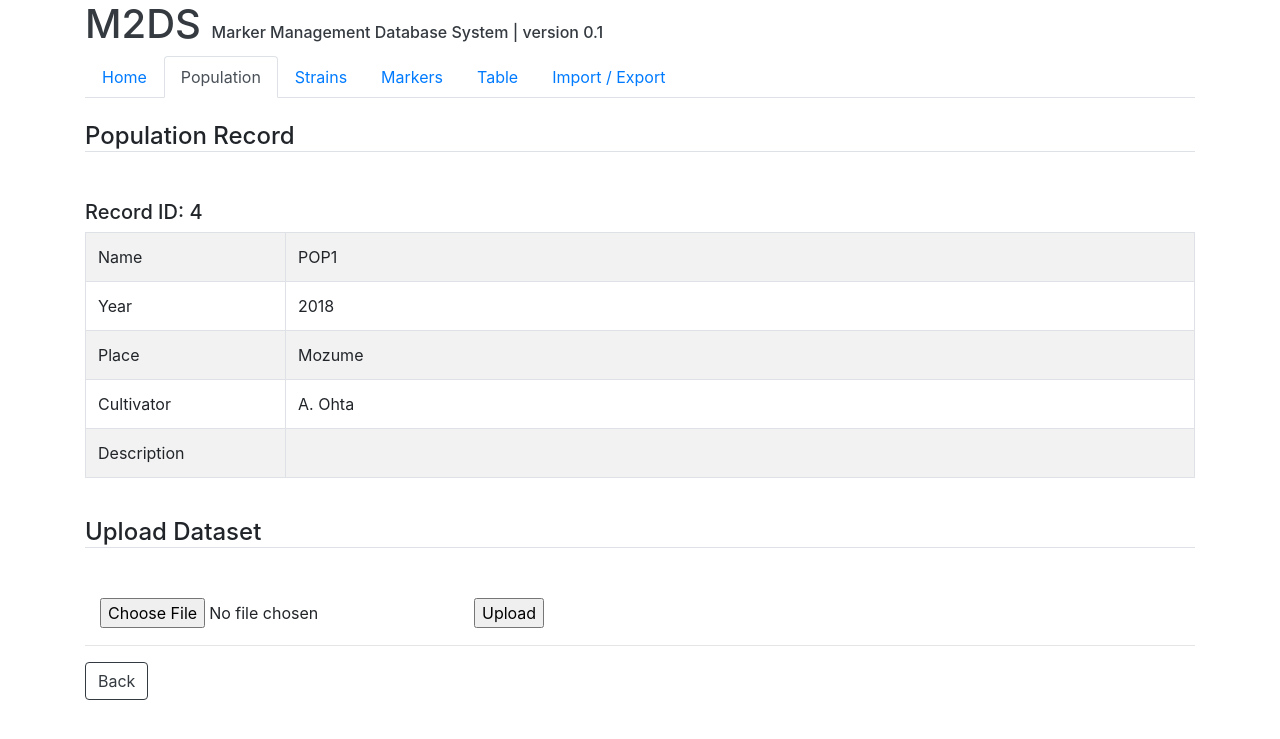
After one commit to qqep685d/M2DS, a Django app: page /population/upload/4/ in a window 1280 px wide. The commit adds this page. Shown: the top 739 px of the page. Run offline with Django 3.2, Linux system fonts and the light colour scheme; data comes from the database, SQL or seed files in the repository; both versions use the stored data as it was after the commit; some libraries are stand-ins or nearby versions.

Commit message:
add file-upload page

```diff
--- a/m2ds/mm/models.py
+++ b/m2ds/mm/models.py
@@ -3,7 +3,7 @@ from django.core.validators import RegexValidator
 
 
 class Population(models.Model):
-    year_number_regex = RegexValidator(regex=r'^[1-2][0-9][0-9][0-9]$', message='4-digits number')
+    year_number_regex = RegexValidator(regex=r'^[0-9]{0,4}$', message='Year number')
 
     id     = models.AutoField('ID', primary_key=True)
     name   = models.CharField('Name', max_length=50)
@@ -33,6 +33,7 @@ class Strain(models.Model):
     def __str__(self):
         return self.name
 
+
 class Marker(models.Model):
     marker_types = (('g', 'Genetic Marker'), ('p', 'Phenotypic Marker'))
 
@@ -48,6 +49,7 @@ class Marker(models.Model):
     def __str__(self):
         return self.name
 
+
 class MSTable(models.Model):
     id     = models.AutoField('ID', primary_key=True)
     strain = models.ForeignKey(Strain, to_field='id', related_name='strains', on_delete=models.CASCADE)
--- a/m2ds/mm/templates/mm/base.html
+++ b/m2ds/mm/templates/mm/base.html
@@ -11,10 +11,11 @@
 
 <body>
     <div class="container">
+        <h1><a href="{% url 'mm:index' %}" class="text-dark" style="text-decoration: none;">M2DS <span style="font-size:12pt;">Marker Management Database System | version 0.1</span></a></h1>
         <!-- Navigation bar -->
         <ul class="nav nav-tabs">
             <li class="nav-item"><a href="{% url 'mm:index' %}" class="nav-link {% ifequal active_navi 0 %} active {% endifequal %}">Home</a></li>
-            <li class="nav-item"><a href="{% url 'mm:population_list' %}" class="nav-link {% ifequal active_navi 1 %} active {% endifequal %}">Populations</a></li>
+            <li class="nav-item"><a href="{% url 'mm:population_list' %}" class="nav-link {% ifequal active_navi 1 %} active {% endifequal %}">Population</a></li>
             <li class="nav-item"><a href="{% url 'mm:strain_list' %}" class="nav-link {% ifequal active_navi 2 %} active {% endifequal %}">Strains</a></li>
             <li class="nav-item"><a href="#" class="nav-link {% ifequal active_navi 3 %} active {% endifequal %}">Markers</a></li>
             <li class="nav-item"><a href="#" class="nav-link {% ifequal active_navi 4 %} active {% endifequal %}">Table</a></li>
--- a/m2ds/mm/templates/mm/population_edit.html
+++ b/m2ds/mm/templates/mm/population_edit.html
@@ -2,7 +2,7 @@
 {% load bootstrap4 %}
 
 {% block content %}
-    <h4 class="mt-4 mb-5 border-bottom">Edit | Cultivation Record</h4>
+    <h4 class="mt-4 mb-5 border-bottom">Edit | Population Record</h4>
     {% if population_id %}
     <form action="{% url 'mm:population_edit' population_id=population_id %}" method="post">
     {% else %}
@@ -16,5 +16,6 @@
             </div>
         </div>
     </form>
+    <hr>
     <a href="{% url 'mm:population_list' %}" class="btn btn-outline-dark">Back</a>
 {% endblock content %}
--- /dev/null
+++ b/m2ds/mm/templates/mm/population_upload.html
@@ -0,0 +1,51 @@
+{% extends "mm/base.html" %}
+{% load bootstrap4 %}
+
+{% block content %}
+    {% for population_rec in population_recs %}
+        <h4 class="mt-4 mb-5 border-bottom">Population Record</h4>
+        <div class="row">
+            <div class="col-md-2"><h5>Record ID: {{population_rec.id}}</h5></div>
+        </div>
+        <div class="table-responsive">
+            <table class="table table-striped table-bordered">
+                <tbody>
+                    <tr><td style="width:200px;">Name</td><td>{{population_rec.name}}</td></tr>
+                    <tr><td>Year</td><td>{{population_rec.year}}</td></tr>
+                    <tr><td>Place</td><td>{{population_rec.place}}</td></tr>
+                    <tr><td>Cultivator</td><td>{{population_rec.cultivator}}</td></tr>
+                    <tr><td>Description</td><td>{{population_rec.description}}</td></tr>
+                </tbody>
+            </table>
+        </div>
+
+        <h4 class="mt-4 mb-5 border-bottom">Upload Dataset</h4>
+        <form method="post" enctype="multipart/form-data">
+            {% csrf_token %}
+            <table>
+                <tr>
+                    <td class="col-md-9"><input type="file" name="file"></td>
+                    <td class="col-md-3"><input type="submit" value="Upload"></td>
+                </tr>
+                <div class="offset-md-3 col-md-3"></div>
+            </table>
+        </form>
+
+        {% if uploaded_file %}
+            <h4 class="mt-4 mb-5 border-bottom">Import Dataset to Database</h4>
+            <table class="table table-bordered">
+                <tr>
+                    <td>Dataset</td>
+                    <td class="col-md-8">{{uploaded_file}}</td>
+                    <td class="col-md-2">
+                        <a href="{% url 'mm:population_confirm' population_id=population_rec.id %}" class="btn btn-info btn-sm">Compile</a>
+                    </td>
+                </tr>
+            </table>
+        {% endif %}
+    {% endfor %}
+
+    <hr>
+
+    <a href="{% url 'mm:population_list' %}" class="btn btn-outline-dark">Back</a>
+{% endblock content %}
--- a/m2ds/mm/urls.py
+++ b/m2ds/mm/urls.py
@@ -11,11 +11,16 @@ urlpatterns = [
     path('population/', views.population_list, name='population_list'),    # Show
     path('population/add/', views.population_edit, name='population_add'), # Add
     path('population/edit/<int:population_id>/', views.population_edit, name='population_edit'),  # Edit
-#    path('population/del/<int:population_id>/', views.population_del, name='population_del'),     # Delete
+    path('population/confirm/<int:population_id>/', views.population_confirm, name='population_confirm'),     # Delete
+    path('population/del/<int:population_id>/', views.population_del, name='population_del'),     # Delete
+    path('population/upload/<int:population_id>/', views.population_upload, name='population_upload'),  # Data Upload
 
     # URLs for Strain
     path('strain/', views.strain_list, name='strain_list'),    # Show
 #    path('strain/add/', views.strain_edit, name='strain_add'), # Add
 #    path('strain/edit/<int:strain_id>/', views.strain_edit, name='strain_edit'),  # Edit
 #    path('strain/del/<int:strain_id>/', views.strain_del, name='strain_del'),     # Delete
+
+    # URLs for MSTable
+
 ]
--- a/m2ds/mm/views.py
+++ b/m2ds/mm/views.py
@@ -1,9 +1,10 @@
 from django.shortcuts import render, get_object_or_404, redirect
-from django.http import HttpResponse
+from django.http import HttpResponse, HttpResponseRedirect
+
+import sys, os
 
 from mm.models import Population, Strain, Marker, MSTable
-from mm.forms import PopulationForm
-
+from mm.forms import PopulationForm, UploadFileForm
 
 #--- Index ---
 def index(request):
@@ -14,7 +15,11 @@ def index(request):
 def population_list(request):
     """ Show List """
     population_recs = Population.objects.all().order_by('id')
-    return render(request, 'mm/population_list.html', {'population_recs' : population_recs, 'active_navi' : 1})
+    return render(
+        request,
+        'mm/population_list.html',
+        {'population_recs' : population_recs, 'active_navi' : 1}
+    )
 
 
 def population_edit(request, population_id=None):
@@ -34,7 +39,21 @@ def population_edit(request, population_id=None):
         ### When request is "GET"
         form = PopulationForm(instance=population)
 
-    return render(request, 'mm/population_edit.html', {'form' : form, 'population_id' : population_id, 'active_navi' : 1})
+    return render(
+        request,
+        'mm/population_edit.html',
+        {'form' : form, 'population_id' : population_id, 'active_navi' : 1}
+    )
+
+
+def population_confirm(request, population_id):
+    """ Confirm """
+    population_recs = Population.objects.filter(id=population_id)
+    return render(
+        request,
+        'mm/population_confirm.html',
+        {'population_recs' : population_recs, 'population_id' : population_id, 'active_navi' : 1}
+    )
 
 
 def population_del(request, population_id):
@@ -44,8 +63,41 @@ def population_del(request, population_id):
     return redirect('mm:population_list')
 
 
+
+def population_upload(request, population_id):
+    """ Upload Dataset """
+    UPLOADE_DIR = os.path.dirname(os.path.abspath(__file__)) + '/static/upload_files/'
+
+    population_recs = Population.objects.filter(id=population_id)
+
+    if request.FILES:
+        upload_file = request.FILES['file']
+        path = os.path.join(UPLOADE_DIR, upload_file.name)
+        destination = open(path, 'wb')
+
+        for chunk in upload_file.chunks():
+            destination.write(chunk)
+
+        return render(
+            request,
+            'mm/population_upload.html',
+            {'population_recs' : population_recs, 'uploaded_file' : upload_file.name, 'active_navi' : 1}
+        )
+
+    else:
+        return render(
+            request,
+            'mm/population_upload.html',
+            {'population_recs' : population_recs, 'active_navi' : 1}
+        )
+
+
 #--- Strain ---
 def strain_list(request):
     """ Show List """
     strain_recs = Strain.objects.all().order_by('id')
-    return render(request, 'mm/strain_list.html', {'strain_recs': strain_recs, 'active_navi' : 2})
+    return render(
+        request,
+        'mm/strain_list.html',
+        {'strain_recs': strain_recs, 'active_navi' : 2}
+    )
```
Also changed, not shown: m2ds/mm/templates/mm/population_confirm.html (added, +34 -0 lines), m2ds/mm/templates/mm/population_list.html (+7 -3 lines), m2ds/db.sqlite3.
